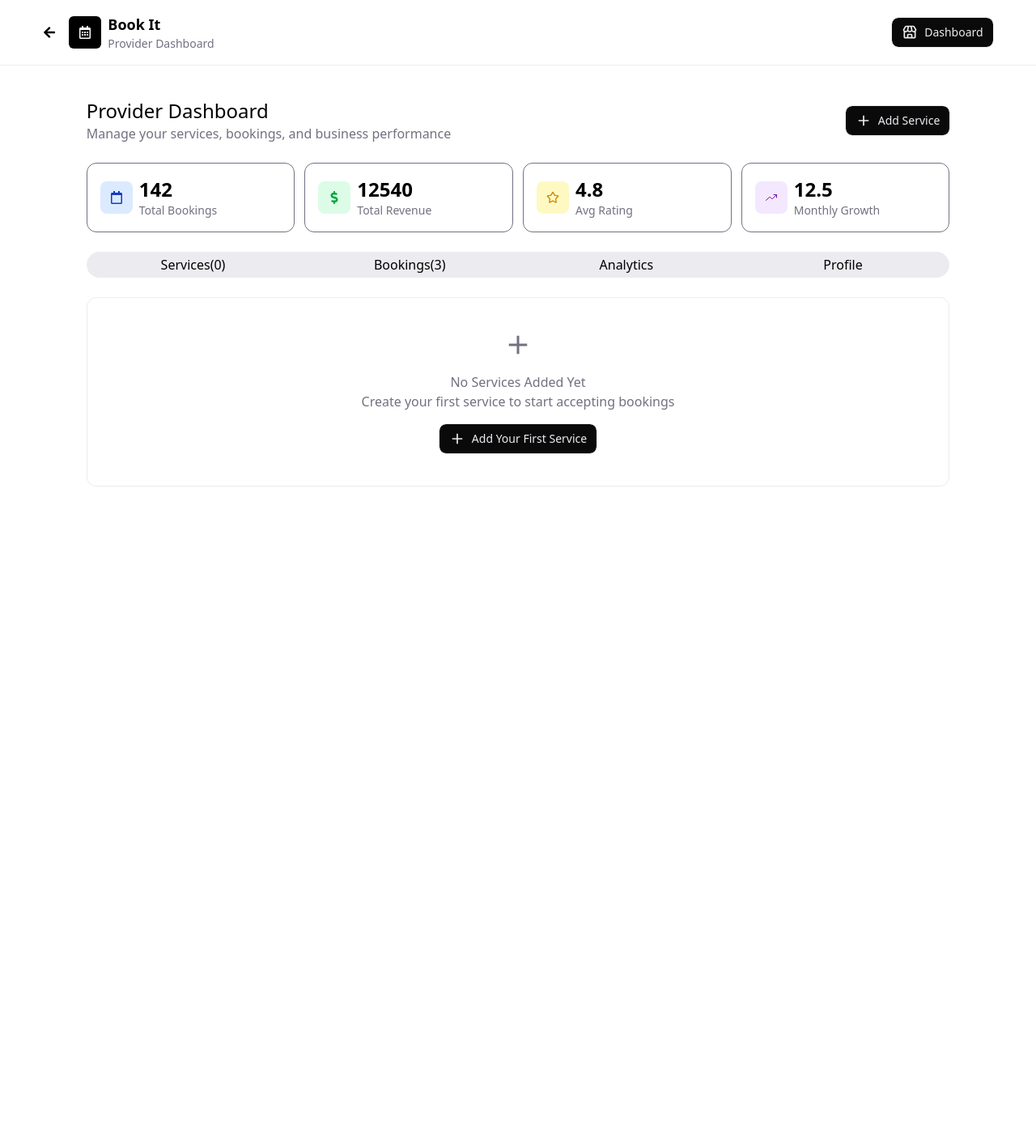
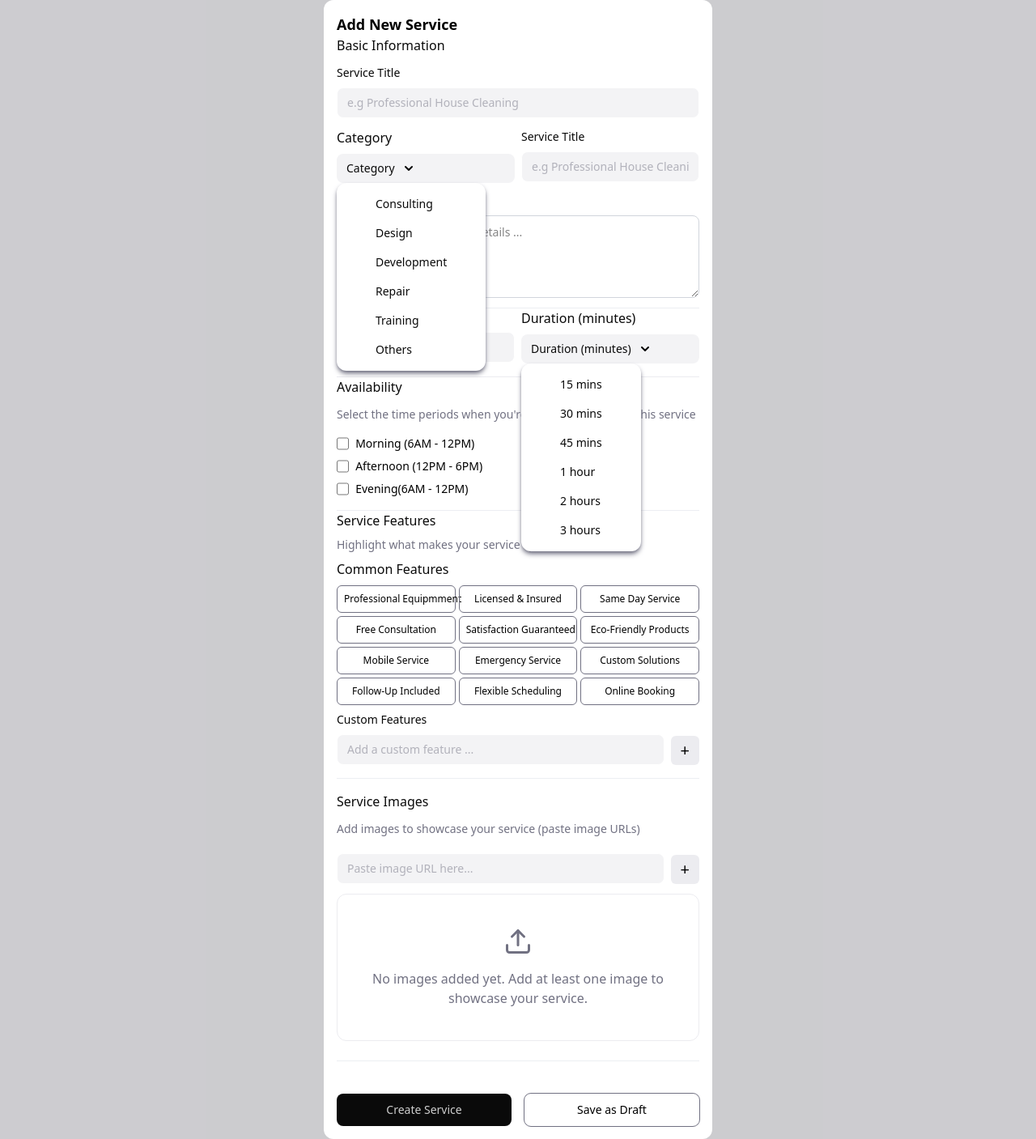
Before and after one commit to osigbemhe2020/service-booking-app, a Next.js app: page / in a window 1280 px wide. Shown: the whole page at 81% size. Before the commit the page ends 800 px from the top, so only its background shows below. Built offline with nearby package versions, Linux system fonts and the light colour scheme.

Commit message:
feature/new-service

```diff
--- a/src/Pages/Provider/Login/NavBtn.tsx
+++ b/src/Pages/Provider/Login/NavBtn.tsx
@@ -3,7 +3,7 @@ import Link from "next/link";
 type NavBtnProps = {
   outlineColor: string;
   text: string;
-  Icon: React.ElementType;
+  Icon?: React.ElementType;
   href: string;
 };
 
--- a/src/Pages/Provider/Login/ProviderLogin.tsx
+++ b/src/Pages/Provider/Login/ProviderLogin.tsx
@@ -1,6 +1,6 @@
-import InputField from "@/components/inputField";
+import InputField from "@/components/Input";
 import ProviderNav from "../ProviderNav";
-import PrimaryBtn from "@/components/primaryBtn";
+import PrimaryBtn from "@/components/PrimaryButton";
 import Link from "next/link";
 import { BiStore } from "react-icons/bi";
 import NavBtn from "./NavBtn";
--- a/src/Pages/Provider/NewService/NewService.tsx
+++ b/src/Pages/Provider/NewService/NewService.tsx
@@ -1,5 +1,234 @@
+import Checkbox from "@/components/CheckBoxx";
+import DropdownButton from "@/components/DropdownButton";
+import InputField from "@/components/Input";
+import PrimaryBtn from "@/components/PrimaryButton";
+import Textarea from "@/components/TextAreaa";
+import { LuUpload } from "react-icons/lu";
+import NavBtn from "../Login/NavBtn";
+
+const CommonFeatures = [
+  {
+    name: "professional equipmment",
+    id: 1,
+  },
+  {
+    name: "licensed & insured",
+    id: 2,
+  },
+  {
+    name: "same day service",
+    id: 3,
+  },
+  {
+    name: "free consultation",
+    id: 4,
+  },
+  {
+    name: "satisfaction guaranteed",
+    id: 5,
+  },
+  {
+    name: "eco-friendly products",
+    id: 6,
+  },
+  {
+    name: "mobile service",
+    id: 7,
+  },
+  {
+    name: "emergency service",
+    id: 8,
+  },
+  {
+    name: "custom solutions",
+    id: 9,
+  },
+  {
+    name: "follow-up included",
+    id: 10,
+  },
+  {
+    name: "flexible scheduling",
+    id: 11,
+  },
+  {
+    name: "online booking",
+    id: 12,
+  },
+];
 const NewService = () => {
-  return <div>NewService</div>;
+  return (
+    <section className="w-full bg-secondary200">
+      <form action="" className="w-3/8 bg-white mx-auto p-4 rounded-xl">
+        <h5 className="text-lg font-semibold">Add New Service</h5>
+        <section className="flex flex-col gap-3 basic-info">
+          <Heading text="basic information" />
+          <InputField
+            htmlFor="service-title"
+            id="service-title"
+            placeholder="e.g Professional House Cleaning"
+            required
+            text="Service Title"
+            type="text"
+          />
+          <div className="grid grid-cols-2  gap-2 items-center">
+            <DropdownButton
+              htmlFor="Category"
+              options={[
+                "Consulting",
+                "Design",
+                "Development",
+                "Repair",
+                "Training",
+                "Others",
+              ]}
+              text="Category"
+            />
+            <InputField
+              htmlFor="service-title"
+              id="service-title"
+              placeholder="e.g Professional House Cleaning"
+              required
+              text="Service Title"
+              type="text"
+            />
+          </div>
+          <Textarea
+            htmlFor="description"
+            placeholder="Describe your service in details ... "
+            text="Service Description"
+          />
+          <hr className="text-secondary500" />
+        </section>
+
+        <section className="pricing-duration">
+          <div className="grid grid-cols-2  gap-2 items-center">
+            <InputField
+              htmlFor="price"
+              id="price"
+              placeholder="0"
+              required
+              text="Price ($)"
+              type="number"
+            />
+            <DropdownButton
+              htmlFor="duration"
+              options={[
+                "15 mins",
+                "30 mins",
+                "45 mins",
+                "1 hour",
+                "2 hours",
+                "3 hours",
+              ]}
+              text="Duration (minutes)"
+            />
+          </div>
+          <hr className="text-secondary400 mt-4" />
+        </section>
+        <section className="flex flex-col gap-3">
+          <Heading text="availability" />
+          <SubHeading title="Select the time periods when you're available to provide this service" />
+          <div>
+            <Checkbox
+              htmlFor="morning"
+              text="Morning (6AM - 12PM)"
+              value="morning"
+            />
+            <Checkbox
+              htmlFor="afternoon"
+              text="Afternoon (12PM - 6PM)"
+              value="morning"
+            />
+            <Checkbox
+              htmlFor="evening"
+              text="Evening(6AM - 12PM)"
+              value="evening"
+            />
+          </div>
+          <hr className="text-secondary500" />
+        </section>
+        <section className="flex flex-col gap-2">
+          <Heading text="service features" />
+          <SubHeading title="Highlight what makes your service special" />
+          <Heading text="Common features" />
+          <ul className="grid grid-cols-3 gap-1 place-content-center capitalize">
+            {CommonFeatures?.map((feature) => (
+              <li
+                key={feature.id}
+                className=" text-center text-xs p-2  whitespace-nowrap font-medium rounded-md border border-secondary300"
+              >
+                {feature.name}
+              </li>
+            ))}
+          </ul>
+          <div className="grid grid-cols-[1fr_auto] items-end gap-2">
+            <InputField
+              htmlFor="custom-feature"
+              id="custom-feature"
+              placeholder="Add a custom feature ..."
+              required={false}
+              text="Custom Features"
+              type="text"
+            />
+            <span className="py-1 px-3 bg-secondary400 rounded-md text-xl block hover:cursor-pointer hover:bg-gray-300">
+              +
+            </span>
+          </div>
+          <hr className="text-secondary500 mt-2" />
+        </section>
+        <section className="py-4 flex flex-col gap-3">
+          <Heading text="Service Images" />
+          <SubHeading title="Add images to showcase your service (paste image URLs)" />
+          <div className="grid grid-cols-[1fr_auto] items-end gap-2">
+            <InputField
+              htmlFor="image"
+              id="image"
+              placeholder="Paste image URL here..."
+              required={true}
+              text=""
+              type="url"
+            />
+            <span className="py-1 px-3 bg-secondary400 rounded-md text-xl block hover:cursor-pointer hover:bg-gray-300">
+              +
+            </span>
+          </div>
+          <div className="paceholder flex flex-col gap-4 items-center border border-secondary400 rounded-xl p-10">
+            <LuUpload className="text-4xl text-secondary300 font-extrabold" />
+            <p className="text-secondary300 flex flex-col text-center">
+              <span>
+                No images added yet. Add at least one image to showcase your
+                service.
+              </span>
+            </p>
+          </div>
+          <hr className="text-secondary500 mt-3" />
+        </section>
+        <footer className="grid grid-cols-2 gap-4 mt-6">
+          <PrimaryBtn
+            bgColor="bg-secondary50"
+            hoverColor="bg-secondary300"
+            href="/"
+            text="Create Service"
+            textColor="text-secondary800 "
+          />
+          <NavBtn
+            href="/"
+            outlineColor="outline-secondary300"
+            text="Save as Draft"
+          />
+        </footer>
+      </form>
+    </section>
+  );
 };
 
 export default NewService;
+
+const Heading = ({ text }: { text: string }) => {
+  return <p className=" text-secondary50 capitalize">{text}</p>;
+};
+
+function SubHeading({ title }: { title: string }) {
+  return <p className="text-secondary300 text-sm">{title}</p>;
+}
--- a/src/app/page.tsx
+++ b/src/app/page.tsx
@@ -1,10 +1,12 @@
-import ProviderDashboard from "@/Pages/Provider/Dashboard/ProviderDashboard";
-import ProviderLogin from "@/Pages/Provider/Login/ProviderLogin";
+// import ProviderDashboard from "@/Pages/Provider/Dashboard/ProviderDashboard";
+// import ProviderLogin from "@/Pages/Provider/Login/ProviderLogin";
+
+import NewService from "@/Pages/Provider/NewService/NewService";
 
 export default function Home() {
   return (
     <div>
-      <ProviderDashboard />
+    <NewService/>
     </div>
   );
 }
--- a/src/components/checkbox.tsx
+++ b/src/components/CheckBoxx.tsx
@@ -7,7 +7,7 @@ type CheckboxProps = {
 
 const Checkbox = ({ text, htmlFor, value }: CheckboxProps) => {
   return (
-    <div className="flex items-center ps-3">
+    <div className="flex items-center">
       <input
         id={htmlFor}
         type="checkbox"
@@ -16,7 +16,7 @@ const Checkbox = ({ text, htmlFor, value }: CheckboxProps) => {
       />
       <label
         htmlFor={htmlFor}
-        className="w-full py-3 ms-2 text-sm font-medium text-label"
+        className="w-full py-1 ms-2 text-sm font-medium text-label"
       >
         {text}
       </label>
--- a/src/components/DropdownButton.tsx
+++ b/src/components/DropdownButton.tsx
@@ -1,26 +1,25 @@
 "use client";
 import Link from "next/link";
 import { useState } from "react";
-type option = {
-  name: string;
-  id: number;
-};
+
 type DropdownProps = {
   htmlFor: string;
   text: string;
-  options: option[];
+  options: string[];
 };
 
 const DropdownButton = ({ htmlFor, text, options }: DropdownProps) => {
   const [open, setOpen] = useState(false);
   return (
-    <div className="flex flex-col items-start">
-      <label className="text-secondary50 font-medium" htmlFor={htmlFor}></label>
+    <div className="flex flex-col">
+      <label className="text-secondary50 font-medium mb-2" htmlFor={htmlFor}>
+        {text}
+      </label>
 
       <button
         id={htmlFor}
         data-dropdown-toggle="dropdown"
-        className="text-secondary50 bg-secondary550 hover:bg-secondary450 focus:ring-2 focus:outline-none focus:ring-secondary550 font-medium rounded-lg text-sm px-5 py-2.5 text-center inline-flex items-center
+        className="text-secondary50 bg-secondary550 hover:bg-secondary450 focus:ring-2 focus:outline-none focus:ring-secondary550 font-medium rounded-lg text-sm px-3 py-2 text-center inline-flex items-center relative
         "
         type="button"
         onClick={() => {
@@ -49,16 +48,16 @@ const DropdownButton = ({ htmlFor, text, options }: DropdownProps) => {
         id="dropdown"
         className={`${
           open ? "hidden" : "block"
-        } bg-white divide-y divide-gray-100 rounded-lg shadow-sm w-44`}
+        } bg-white divide-y divide-gray-100 rounded-lg shadow-sm w-44 `}
       >
         <ul
-          className="py-2 text-sm text-secondary50"
+          className="text-sm text-secondary50 absolute bg-white py-2 px-8 shadow-secondary300 shadow-md rounded-xl"
           aria-labelledby="dropdownDefaultButton"
         >
           {options?.map((option) => (
-            <li key={option.id}>
+            <li key={option}>
               <Link href="#" className="block px-4 py-2 hover:bg-gray-100 ">
-                {option.name}
+                {option}
               </Link>
             </li>
           ))}
--- a/src/components/primaryBtn.tsx
+++ b/src/components/PrimaryButton.tsx
@@ -19,7 +19,7 @@ const PrimaryBtn = ({
     <Link href={href}>
       <button
         type="button"
-        className={`${textColor} ${bgColor} hover:${hoverColor} focus:ring-4 focus:${hoverColor} font-medium rounded-lg text-sm px-5 py-2.5 cursor-pointer`}
+        className={`${textColor} ${bgColor} hover:${hoverColor}  w-full focus:ring-4 focus:${hoverColor} font-medium rounded-lg text-sm px-5 py-2.5 cursor-pointer`}
       >
         {text}
       </button>
--- a/src/components/textarea.tsx
+++ b/src/components/TextAreaa.tsx
@@ -16,7 +16,7 @@ const Textarea = ({ htmlFor, text, placeholder }: textAreaProps) => {
       <textarea
         id={htmlFor}
         rows={4}
-        className="block p-2.5 w-full text-sm text-secondary50 bg-secondary300 rounded-lg border border-gray-300 focus:ring-blue-500 focus:border-blue-500"
+        className="block p-2.5 w-full text-sm text-secondary50 bg-secondary900 rounded-lg border border-gray-300"
         placeholder={placeholder}
       ></textarea>
     </div>
```
Also changed, not shown: src/components/Input.tsx (renamed from src/components/inputField.tsx).
